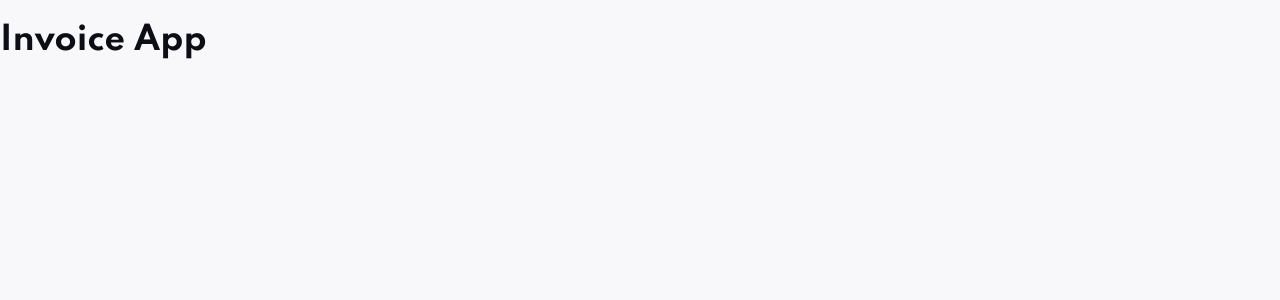
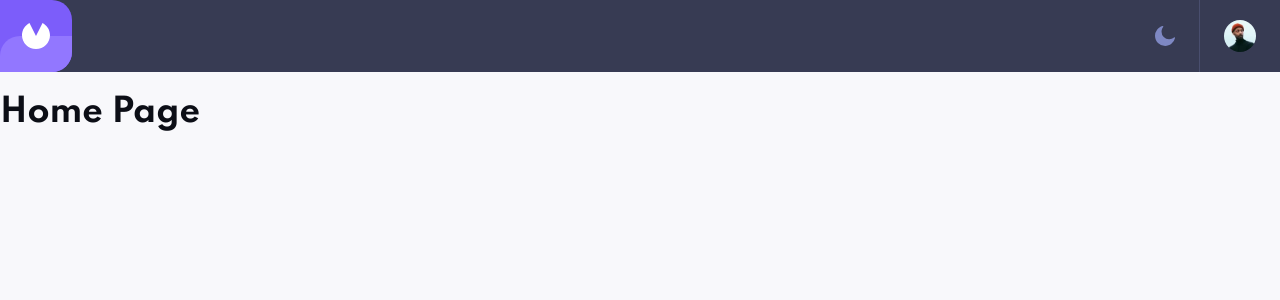
Before and after one commit to dvcolin/invoice-app, a React (Create React App) app: page / in a window 1280 px wide. Shown: the top 300 px of the page. Built offline with nearby package versions, Linux system fonts and the light colour scheme.

Commit message:
installed react router. created Layout and Navbar components. created HomePage component

```diff
--- a/package.json
+++ b/package.json
@@ -12,6 +12,7 @@
     "@types/react-dom": "^17.0.11",
     "react": "^17.0.2",
     "react-dom": "^17.0.2",
+    "react-router-dom": "^6.2.1",
     "react-scripts": "5.0.0",
     "sass": "^1.49.7",
     "typescript": "^4.5.5",
--- a/src/App.tsx
+++ b/src/App.tsx
@@ -1,10 +1,14 @@
-import Heading from "./components/Heading";
+import { Routes, Route } from "react-router-dom";
+import Layout from "./components/layout/Layout";
+import HomePage from "./pages/HomePage";
 
 const App = () => {
   return (
-    <div>
-      <Heading>Invoice App</Heading>
-    </div>
+    <Layout>
+      <Routes>
+        <Route path="/" element={<HomePage />} />
+      </Routes>
+    </Layout>
   );
 };
 
--- /dev/null
+++ b/src/components/layout/Layout.tsx
@@ -0,0 +1,17 @@
+import "../../scss/components/layout/Layout.scss";
+import Navbar from "./Navbar";
+
+interface LayoutProps {
+  children: React.ReactNode;
+}
+
+const Layout = ({ children }: LayoutProps) => {
+  return (
+    <div className="layout">
+      <Navbar />
+      <main className="layout__main">{children}</main>
+    </div>
+  );
+};
+
+export default Layout;
--- /dev/null
+++ b/src/components/layout/Navbar.tsx
@@ -0,0 +1,38 @@
+import { Link } from "react-router-dom";
+import "../../scss/components/layout/Navbar.scss";
+import logo from "../../assets/logo.svg";
+import moonIcon from "../../assets/icon-moon.svg";
+import profileImage from "../../assets/image-avatar.jpg";
+
+const Navbar = () => {
+  return (
+    <div className="navbar">
+      <Link className="navbar__logo-link" to="/">
+        <div className="navbar__logo-box">
+          <img className="navbar__logo" src={logo} alt="Invoice App logo" />
+          <div className="navbar__logo-box-accent" />
+        </div>
+      </Link>
+      <div className="navbar__content">
+        <div className="navbar__theme-toggle-box">
+          <button className="navbar__theme-toggle-button">
+            <img
+              className="navbar__theme-toggle-icon"
+              src={moonIcon}
+              alt="Toggle theme"
+            />
+          </button>
+        </div>
+        <div className="navbar__profile-box">
+          <img
+            className="navbar__profile-image"
+            src={profileImage}
+            alt="Profile"
+          />
+        </div>
+      </div>
+    </div>
+  );
+};
+
+export default Navbar;
--- a/src/index.tsx
+++ b/src/index.tsx
@@ -1,12 +1,15 @@
 import React from "react";
 import ReactDOM from "react-dom";
+import { BrowserRouter as Router } from "react-router-dom";
 import "./scss/index.scss";
 import App from "./App";
 import reportWebVitals from "./reportWebVitals";
 
 ReactDOM.render(
   <React.StrictMode>
-    <App />
+    <Router>
+      <App />
+    </Router>
   </React.StrictMode>,
   document.getElementById("root")
 );
--- /dev/null
+++ b/src/pages/HomePage.tsx
@@ -0,0 +1,11 @@
+import Heading from "../components/Heading";
+
+const HomePage = () => {
+  return (
+    <div>
+      <Heading>Home Page</Heading>
+    </div>
+  );
+};
+
+export default HomePage;
--- a/src/scss/abstracts/_colors.scss
+++ b/src/scss/abstracts/_colors.scss
@@ -17,3 +17,4 @@ $color-eerieBlack: #141625;
 $color-yankeesBlue: #1e2139;
 $color-yankeesBlue-2: #252945;
 $color-lavenderWeb: #dfe3fa;
+$color-independence: #494e6e;
--- a/src/scss/base/_root.scss
+++ b/src/scss/base/_root.scss
@@ -75,6 +75,7 @@
   --color-button-6-bg: #{$color-ghostWhite-2};
   --color-button-6-bg--hover: #{$color-lavenderWeb};
   --color-button-6-text: #{$color-ube};
+  --color-divider: #{$color-independence};
 
   // LIGHT THEME COLORS
   --color-body-bg: #{$color-ghostWhite};
--- /dev/null
+++ b/src/scss/components/layout/Layout.scss
@@ -0,0 +1,3 @@
+.layout {
+  min-height: 100vh;
+}
--- /dev/null
+++ b/src/scss/components/layout/Navbar.scss
@@ -0,0 +1,76 @@
+@use "../../abstracts" as *;
+
+.navbar {
+  position: sticky;
+  top: var(--space-0);
+  left: var(--space-0);
+  display: flex;
+  justify-content: space-between;
+  align-items: center;
+  height: 7.2rem;
+  background-color: var(--color-navbar-bg);
+
+  &__logo-box {
+    position: relative;
+    width: 7.2rem;
+    height: 7.2rem;
+    display: flex;
+    justify-content: center;
+    align-items: center;
+    border-radius: 0 2rem 2rem 0;
+    background-color: var(--color-primary);
+    overflow: hidden;
+  }
+
+  &__logo {
+    z-index: 1;
+  }
+
+  &__logo-box-accent {
+    width: 100%;
+    height: 50%;
+    position: absolute;
+    bottom: var(--space-0);
+    left: var(--space-0);
+    background-color: var(--color-primary--light);
+    border-top-left-radius: 2rem;
+  }
+
+  &__content {
+    height: 100%;
+    display: flex;
+    align-items: center;
+  }
+
+  &__theme-toggle-box {
+    padding-right: var(--space-6);
+  }
+
+  &__theme-toggle-button {
+    background-color: transparent;
+    border: none;
+    padding: var(--space-0);
+    display: flex;
+    align-items: center;
+    cursor: pointer;
+  }
+
+  &__theme-toggle-icon {
+    width: 2rem;
+    height: 2rem;
+  }
+
+  &__profile-box {
+    height: 100%;
+    display: flex;
+    align-items: center;
+    padding: var(--space-0) var(--space-6);
+    border-left: 0.1rem solid var(--color-divider);
+  }
+
+  &__profile-image {
+    width: 3.2rem;
+    height: 3.2rem;
+    border-radius: 50%;
+  }
+}
```
Also changed, not shown: 1 other file (tests, documents, lock files or other folders).
